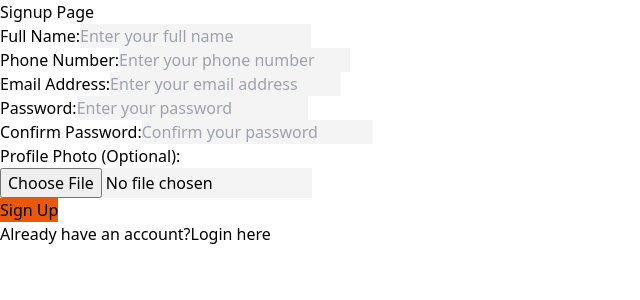
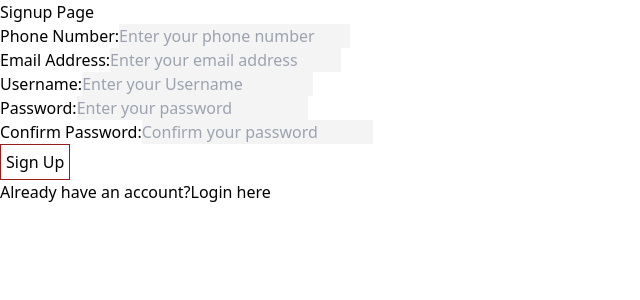
Before and after one commit to agrawalkush2020/BOOK-MY-SHOW, a Next.js app in the folder bookmyshow-frontend/: page /users/signup in a window 1280 px wide. Shown: the top 300 px of the page, without its empty margins (0-640 px from the left). Built offline with nearby package versions, Linux system fonts and the light colour scheme.

Commit message:
signup working correctly

```diff
--- a/bookmyshow-frontend/components/SignUp.js
+++ b/bookmyshow-frontend/components/SignUp.js
@@ -9,20 +9,22 @@ const SignUp = ({
 
     const router = useRouter();
 
-    const [fullName, setFullName] = useState('');
-    const [phoneNumber, setPhoneNumber] = useState('');
+    const [username,setUsername]= useState("");
+    const [phoneNumber, setPhoneNumber] = useState(null);
     const [email, setEmail] = useState('');
     const [password, setPassword] = useState('');
     const [confirmPassword, setConfirmPassword] = useState('');
-    const [profilePhoto, setProfilePhoto] = useState(null);
 
     // Handling functions for each input state
-    const handleFullNameChange = (value) => {
-        setFullName(value);
+
+    const handleUsernameChange= (value)=>{
+        setUsername(value);
     }
 
     const handlePhoneNumberChange = (value) => {
-        setPhoneNumber(value);
+        let parsedValue = Number(value);
+        if(parsedValue==0)parsedValue=null;
+        setPhoneNumber(parsedValue);
     }
 
     const handleEmailChange = (value) => {
@@ -35,10 +37,6 @@ const SignUp = ({
 
     const handleConfirmPasswordChange = (value) => {
         setConfirmPassword(value);
-    }
-
-    const handleFileChange = (event) => {
-        setProfilePhoto(event.target.files[0]);
     }
 
     function validateEmail(email) {
@@ -71,24 +69,21 @@ const SignUp = ({
             else if (!validateEmail(email)) {
                 throw new Error('please enter a "valid email"!!')
             }
-            else if (false) {  //format check krenge file ka jpg and jpeg hee hona chahiye
-                throw new Error('please upload the file with jpg or jpeg format only');
-            }
 
         } catch (error) {
             alert(error.message);
             return; // Stop further processing if there's an error
         }
 
-        let url = 'http://127.0.0.1:8000/' + "users/signup/";
+        let url = 'http://127.0.0.1:3000/' + "users/signup/";
         let body = {
-            fullName: fullName,
-            phoneNumber: phoneNumber,
+            username,
+            number: phoneNumber,
             email: email,
             password: password,
-            // Profile photo will not be included in a simple JSON body; it needs to be handled differently (e.g., using FormData for file uploads)
         };
         let response = await makeTheCall(url, body);
+
         if (response.ok) {
             const data = await response.json();
             if (data?.success) {
@@ -104,22 +99,17 @@ const SignUp = ({
         }
     }
 
+    console.log("number",phoneNumber, typeof(phoneNumber));
+
     return (
         <div>
             <form onSubmit={handleTheSubmit}>
-                <Input
-                    name={"fullName"}
-                    type={"text"}
-                    label={"Full Name:"}
-                    value={fullName}
-                    placeHolder={"Enter your full name"}
-                    handleChange={handleFullNameChange}
-                />
+
                 <Input
                     name={"phoneNumber"}
-                    type={"number"}
+                    type={"tel"}
                     label={"Phone Number:"}
-                    value={phoneNumber}
+                    value={phoneNumber ?? ""} // Handle undefined values gracefully
                     placeHolder={"Enter your phone number"}
                     handleChange={handlePhoneNumberChange}
                 />
@@ -130,6 +120,14 @@ const SignUp = ({
                     value={email}
                     placeHolder={"Enter your email address"}
                     handleChange={handleEmailChange}
+                />
+                <Input
+                    name={"username"}
+                    type={"text"}
+                    label={"Username:"}
+                    value={username}
+                    placeHolder={"Enter your Username"}
+                    handleChange={handleUsernameChange}
                 />
                 <Input
                     name={"password"}
@@ -147,14 +145,8 @@ const SignUp = ({
                     placeHolder={"Confirm your password"}
                     handleChange={handleConfirmPasswordChange}
                 />
-                <div>
-                    <label>Profile Photo (Optional):</label>
-                    <Input
-                        type="file"
-                        onChange={handleFileChange}
-                    />
-                </div>
-                <button className="bg-orange-600" type="submit">Sign Up</button>
+
+                <button className="border-red-800 border p-[5px]" type="submit">Sign Up</button>
             </form>
         </div>
     );
```
Also changed, not shown: 1 other file (tests, documents, lock files or other folders).
